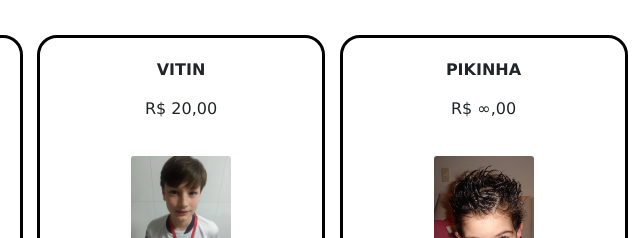
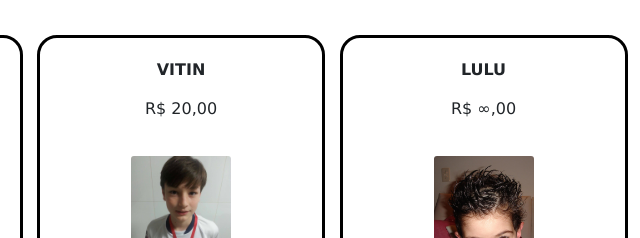
Before and after one commit to LuigiTrevisan/LojaMusicaT1, a plain HTML site: page index.html in a window 1280 px wide. Shown: the part 278-516 px from the top of the page, 618-1258 px from the left. Drawn offline with nearby package versions, Linux system fonts and the light colour scheme.

Commit message:
integrantes.txt

```diff
--- a/index.html
+++ b/index.html
@@ -80,7 +80,7 @@
             <div class="col-xxl-2 col-xl-3 col-lg-4 col-md-6 col-sm-12 col-xs-12">
                 <div class="card" style="width: 18rem;">
                     <div class="card-body">
-                        <div class="card-title">PIKINHA</div>
+                        <div class="card-title">LULU</div>
                         <div class="card-text">R$ ∞,00</div>
                         <img class="card-img" src="assets/images/lulu.png">
                         <div class="btn-toolbar center">
```
Also changed, not shown: integrantes.txt (added).
